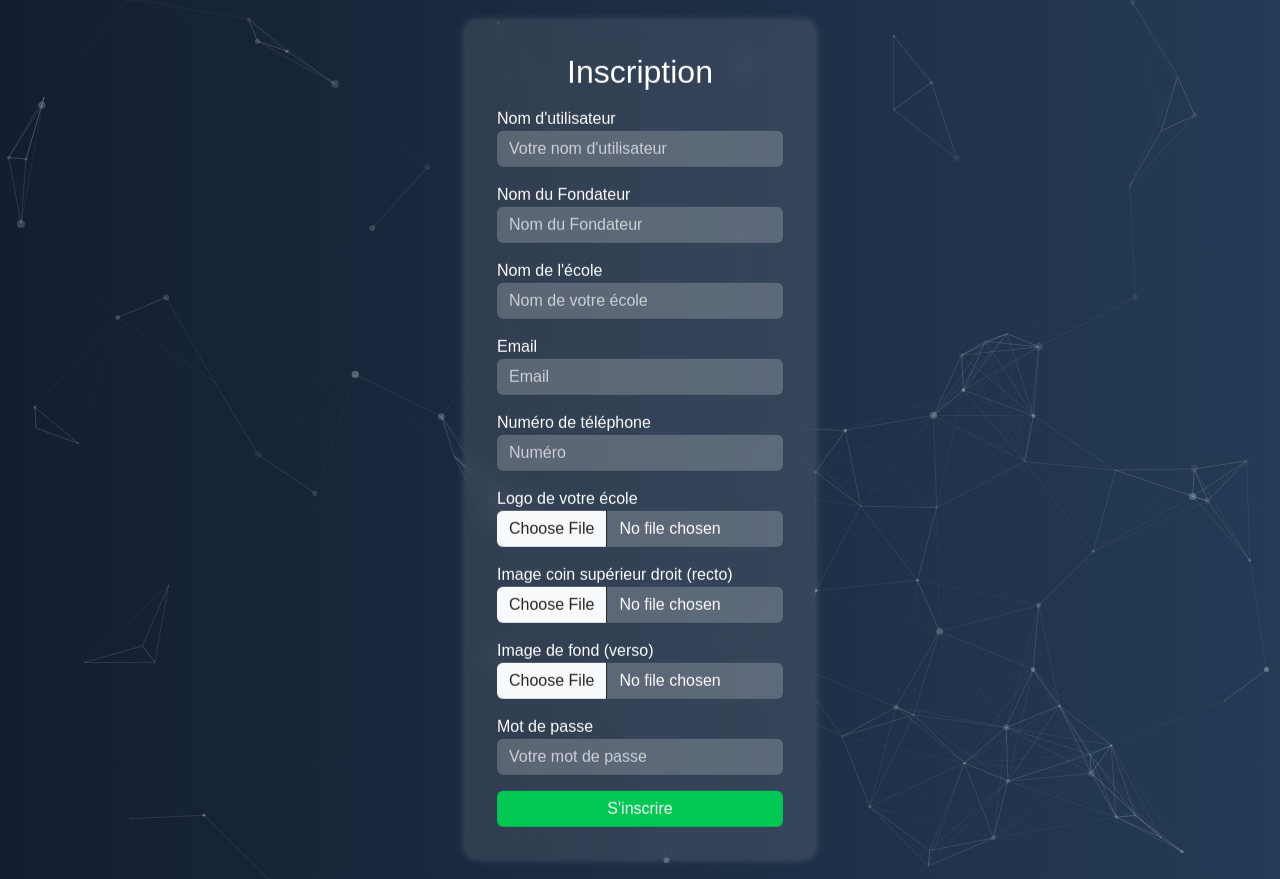
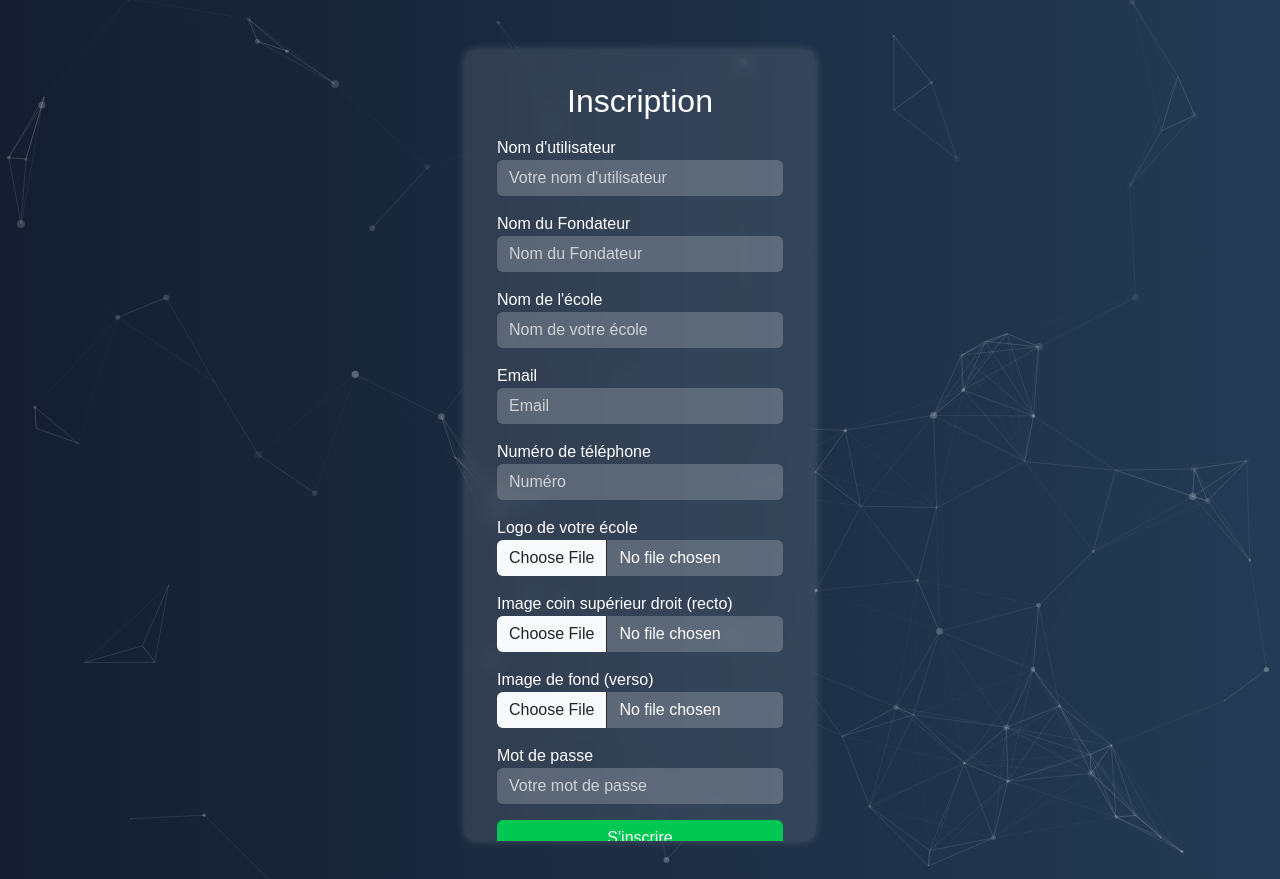
Before and after one commit to SOUNGBEHOUEGNI/Acady-tresor, a Django app: template myapp/templates/sign_up.html in a window 1280 px wide. Run offline with Django 3.2, Linux system fonts and the light colour scheme; the template is opened without the code that fills it, so the values that code supplies are empty; some libraries are stand-ins or nearby versions.

Commit message:
Rendu le formulaire d'inscription scrollable et modifié style

```diff
--- a/myapp/templates/sign_up.html
+++ b/myapp/templates/sign_up.html
@@ -11,13 +11,6 @@
     <title>Inscription | Acadynote</title>
 
     <style>
-        body, html {
-            margin: 0;
-            padding: 0;
-            height: 100%;
-            font-family: Arial, sans-serif;
-            overflow: hidden;
-        }
 
         #particles-js {
             position: fixed;
@@ -25,6 +18,14 @@
             height: 100%;
             background: linear-gradient(to right, #141e30, #243b55);
             z-index: 0;
+        }
+
+        body, html {
+    margin: 0;
+    padding: 0;
+    height: 100%;
+    font-family: Arial, sans-serif;
+    overflow-y: auto; /* autorise le scroll vertical */
 }
 
 .form-container {
@@ -37,9 +38,9 @@
     box-shadow: 0px 0px 10px rgba(255, 255, 255, 0.2);
     width: 350px;
     color: white;
-            margin: auto;
-            top: 50%;
-            transform: translateY(-50%);
+    margin: 50px auto; /* espace depuis le haut, pas top 50% */
+    max-height: 90vh; /* limite hauteur pour écran */
+    overflow-y: auto;  /* ajoute le scroll si nécessaire */
 }
 
         .form-container h2 {
```
Lines whose indentation alone changed are shown as unchanged.
